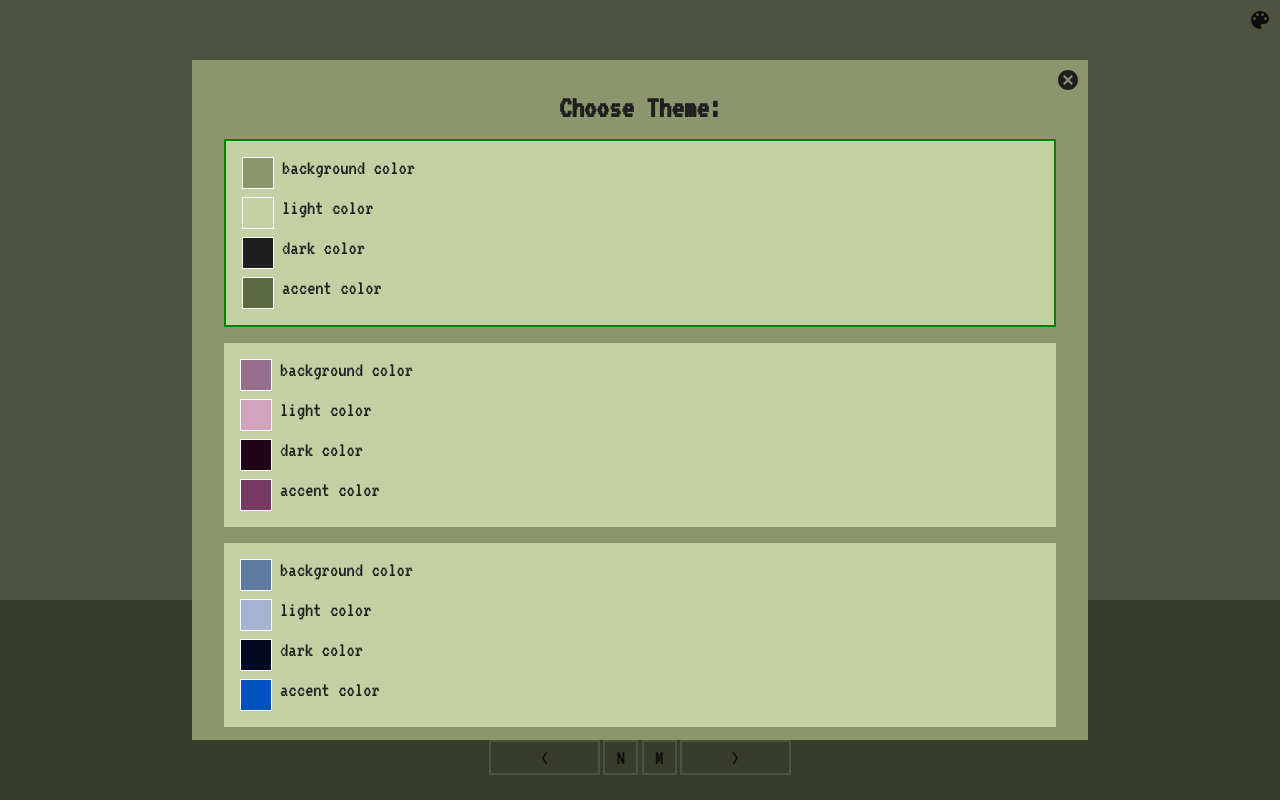
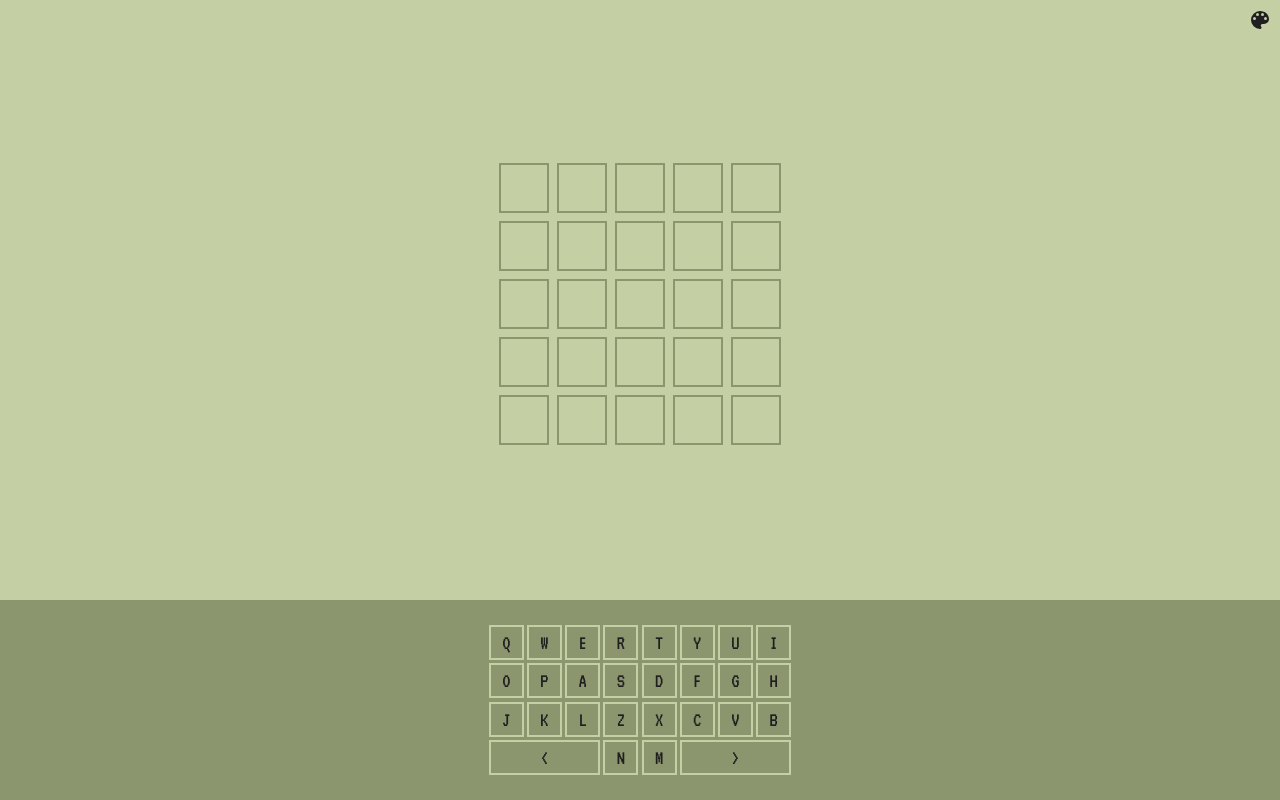
Before and after one commit to rachidelaid/WORDLE-VueJS, a Vue app: page / in a window 1280 px wide. Both pictures are taken after a click on the button "Play". Built offline with nearby package versions, Linux system fonts and the light colour scheme.

Commit message:
toggle modal

```diff
--- a/src/components/ThemeModal.vue
+++ b/src/components/ThemeModal.vue
@@ -1,13 +1,21 @@
 <template>
-  <svg style="width: 24px; height: 24px" viewBox="0 0 24 24">
+  <svg
+    style="width: 24px; height: 24px"
+    viewBox="0 0 24 24"
+    @click="showModal = true"
+  >
     <path
       fill="currentColor"
       d="M17.5,12A1.5,1.5 0 0,1 16,10.5A1.5,1.5 0 0,1 17.5,9A1.5,1.5 0 0,1 19,10.5A1.5,1.5 0 0,1 17.5,12M14.5,8A1.5,1.5 0 0,1 13,6.5A1.5,1.5 0 0,1 14.5,5A1.5,1.5 0 0,1 16,6.5A1.5,1.5 0 0,1 14.5,8M9.5,8A1.5,1.5 0 0,1 8,6.5A1.5,1.5 0 0,1 9.5,5A1.5,1.5 0 0,1 11,6.5A1.5,1.5 0 0,1 9.5,8M6.5,12A1.5,1.5 0 0,1 5,10.5A1.5,1.5 0 0,1 6.5,9A1.5,1.5 0 0,1 8,10.5A1.5,1.5 0 0,1 6.5,12M12,3A9,9 0 0,0 3,12A9,9 0 0,0 12,21A1.5,1.5 0 0,0 13.5,19.5C13.5,19.11 13.35,18.76 13.11,18.5C12.88,18.23 12.73,17.88 12.73,17.5A1.5,1.5 0 0,1 14.23,16H16A5,5 0 0,0 21,11C21,6.58 16.97,3 12,3Z"
     />
   </svg>
-  <div class="modal-wrapper">
+  <div class="modal-wrapper" v-if="showModal">
     <div class="modal">
-      <svg style="width: 24px; height: 24px" viewBox="0 0 24 24">
+      <svg
+        style="width: 24px; height: 24px"
+        viewBox="0 0 24 24"
+        @click="showModal = false"
+      >
         <path
           fill="currentColor"
           d="M12,2C17.53,2 22,6.47 22,12C22,17.53 17.53,22 12,22C6.47,22 2,17.53 2,12C2,6.47 6.47,2 12,2M15.59,7L12,10.59L8.41,7L7,8.41L10.59,12L7,15.59L8.41,17L12,13.41L15.59,17L17,15.59L13.41,12L17,8.41L15.59,7Z"
@@ -43,6 +51,8 @@ import { ref } from '@vue/reactivity';
 export default {
   name: 'ThemeModal',
   setup() {
+    const showModal = ref(false);
+
     const selectedIndex = ref(
       JSON.parse(localStorage.getItem('themeIndex')) || '0',
     );
@@ -89,7 +99,7 @@ export default {
       );
     };
 
-    return { themes, selectedIndex, selectTheme };
+    return { themes, selectedIndex, showModal, selectTheme };
   },
 };
 </script>
```
